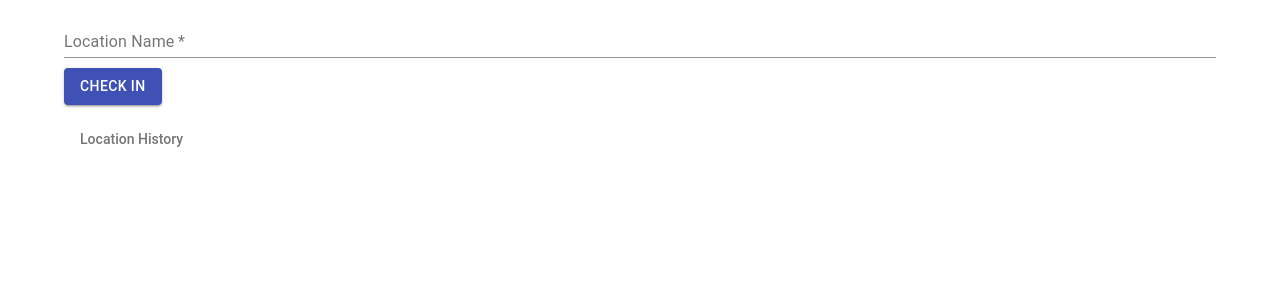
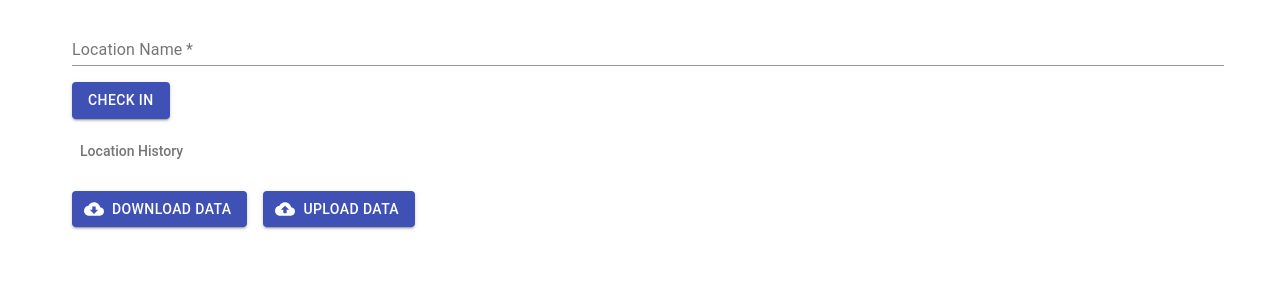
Before and after one commit to CurtisLusmore/expose, a React (Create React App) app: page / in a window 1280 px wide. Shown: the top 300 px of the page. Built offline with nearby package versions, Linux system fonts and the light colour scheme.

Commit message:
Add Download and Upload data buttons

```diff
--- a/package.json
+++ b/package.json
@@ -4,6 +4,7 @@
   "private": true,
   "dependencies": {
     "@material-ui/core": "^4.11.4",
+    "@material-ui/icons": "^4.11.2",
     "@testing-library/jest-dom": "^5.12.0",
     "@testing-library/react": "^11.2.7",
     "@testing-library/user-event": "^12.8.3",
--- a/src/App.js
+++ b/src/App.js
@@ -1,6 +1,7 @@
 import React from 'react';
 import CheckInForm from './CheckInForm';
 import HistoryList from './HistoryList';
+import StateManagement from './StateManagement';
 import { makeStyles } from '@material-ui/core/styles';
 
 const useStyles = makeStyles(theme => ({
@@ -51,6 +52,7 @@ function App() {
     <div className={classes.root}>
       <CheckInForm addLocation={addLocation} />
       <HistoryList history={state} />
+      <StateManagement />
     </div>
   );
 }
--- a/src/CheckInForm.jsx
+++ b/src/CheckInForm.jsx
@@ -7,7 +7,7 @@ const useStyles = makeStyles(theme => ({
   root: {
     width: '100%',
     '& > *': {
-      marginBottom: '10px',
+      margin: theme.spacing(1),
     },
     '& .MuiTextField-root': {
       width: '100%',
--- /dev/null
+++ b/src/StateManagement.jsx
@@ -0,0 +1,59 @@
+import React from 'react';
+import Button from '@material-ui/core/Button';
+import DownloadIcon from '@material-ui/icons/CloudDownload';
+import UploadIcon from '@material-ui/icons/CloudUpload';
+import { makeStyles } from '@material-ui/core/styles';
+
+const useStyles = makeStyles(theme => ({
+  button: {
+    margin: theme.spacing(1),
+  },
+}));
+
+export default function StateManagement(props) {
+  const classes = useStyles();
+
+  const data = btoa(JSON.stringify({
+    form: JSON.parse(window.localStorage.getItem('expose_form')),
+    items: JSON.parse(window.localStorage.getItem('expose_items')),
+  }));
+
+  function foo(ev) {
+    const reader = new FileReader();
+    reader.readAsText(ev.target.files[0], 'utf-8');
+    reader.onload = re => {
+      const { form, items } = JSON.parse(re.target.result);
+      window.localStorage.setItem('expose_form', JSON.stringify(form));
+      window.localStorage.setItem('expose_items', JSON.stringify(items));
+      window.location.reload();
+    };
+  }
+
+  return <>
+    <Button
+      className={classes.button}
+      variant="contained"
+      color="primary"
+      startIcon={<DownloadIcon />}
+      href={`data:application/octet-stream;charset=utf-8;base64,${data}`}
+      download="expose.json"
+    >
+      Download Data
+    </Button>
+    <Button
+      className={classes.button}
+      variant="contained"
+      color="primary"
+      startIcon={<UploadIcon />}
+      component="label"
+    >
+      Upload Data
+      <input
+        type="file"
+        accept=".json"
+        hidden
+        onChange={foo}
+      />
+    </Button>
+  </>;
+};
```
Also changed, not shown: 20 other files (tests, documents, lock files or other folders).
